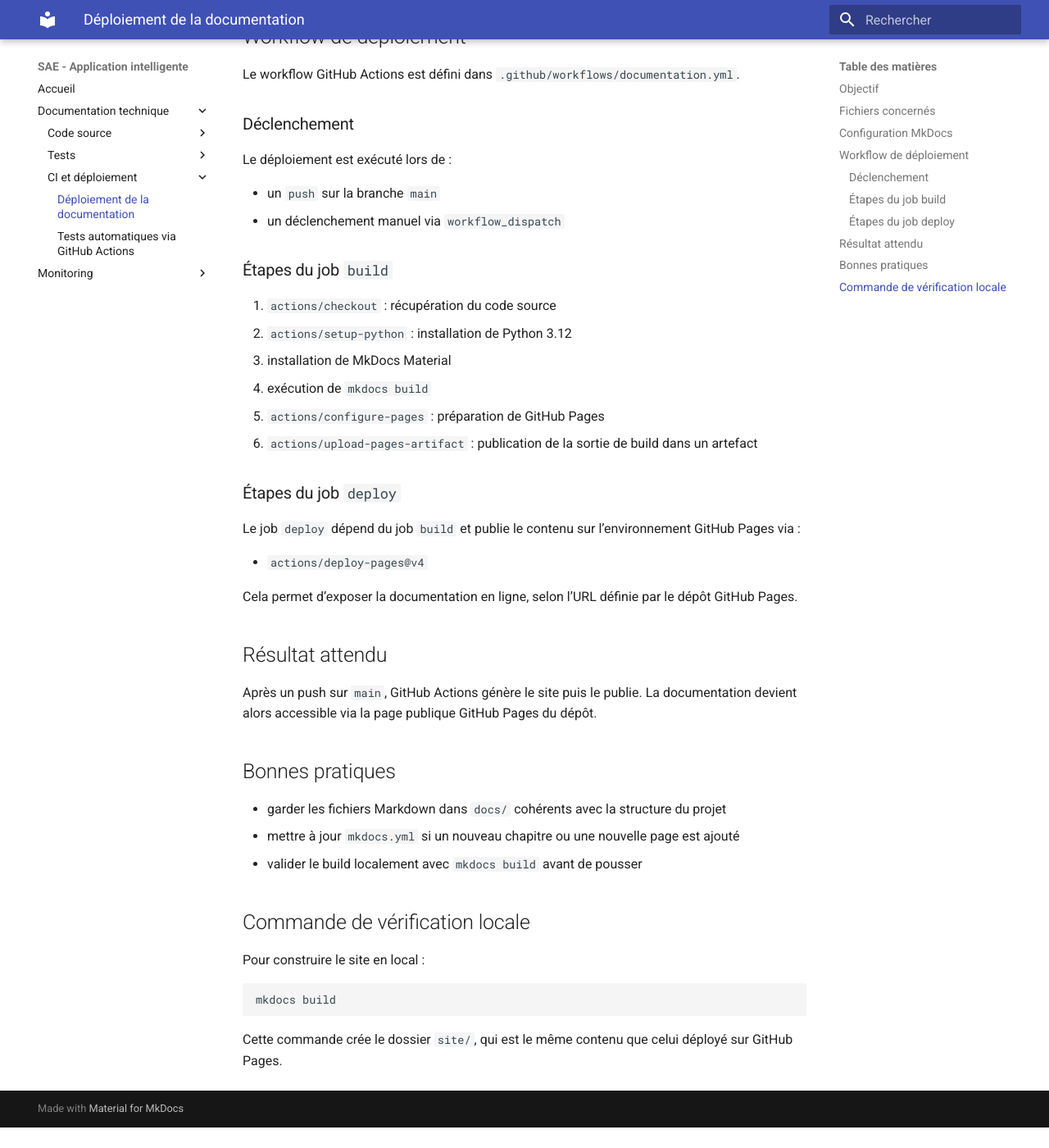
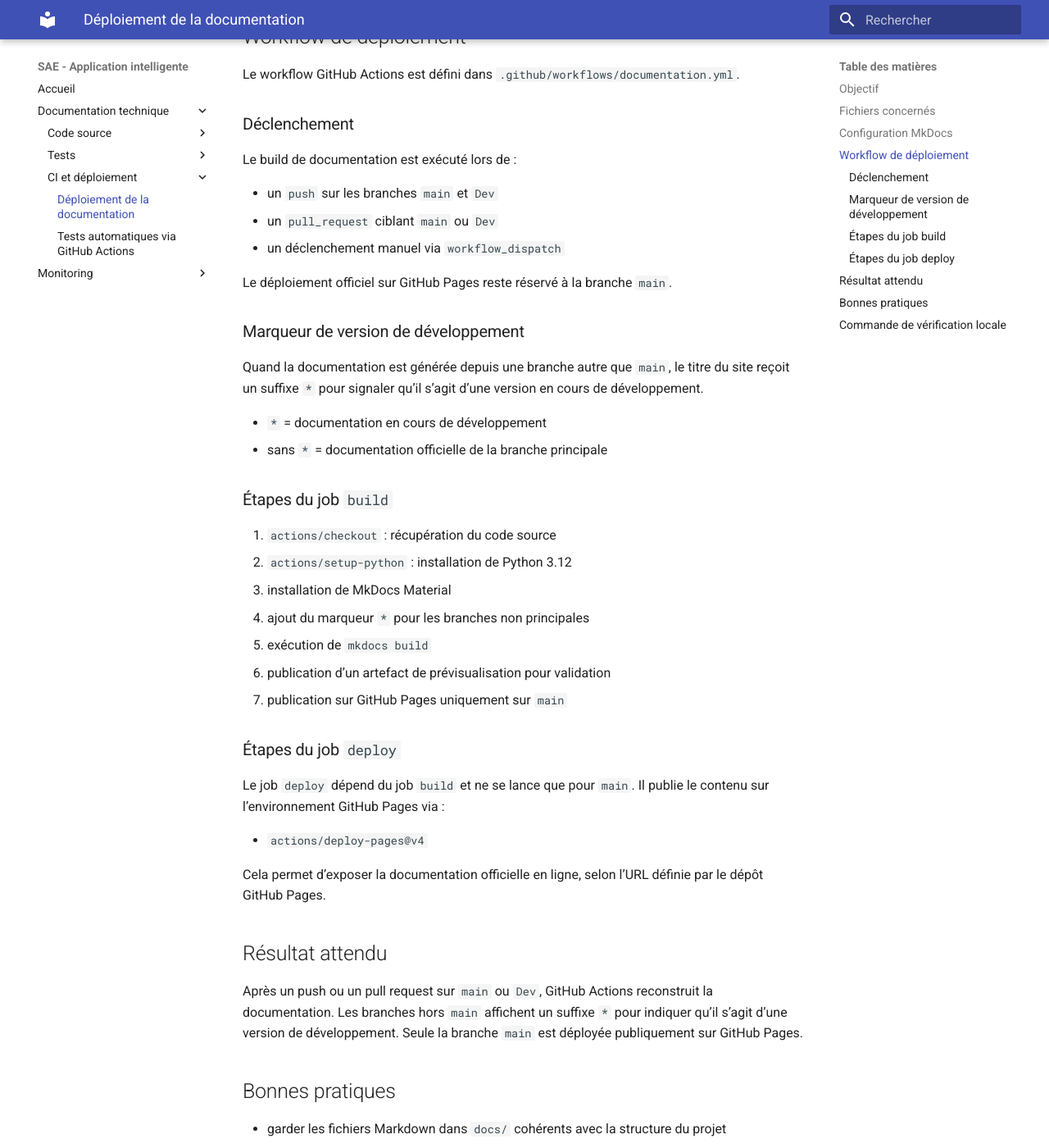
Before and after one commit to HembertD/SAE_sujet_8_application_intelligente, an MkDocs documentation site: the page built from docs/deploiement_documentation.md, in a window 1280 px wide and 1400 px high, scrolled down 896 px. Shown: the whole window at 82% size. Built offline with MkDocs 1.6.1 and Material for MkDocs 9.7.7, drawn with Linux system fonts in a browser that asks for light colours; before the commit the page ends 2271 px from its top, so only the background shows below that.

Commit message:
docs: déploiement de la documentation sur les pull requsts & merge -> Dev & main

```diff
--- a/docs/deploiement_documentation.md
+++ b/docs/deploiement_documentation.md
@@ -29,31 +29,42 @@ Le workflow GitHub Actions est défini dans `.github/workflows/documentation.yml
 
 ### Déclenchement
 
-Le déploiement est exécuté lors de :
+Le build de documentation est exécuté lors de :
 
-- un `push` sur la branche `main`
+- un `push` sur les branches `main` et `Dev`
+- un `pull_request` ciblant `main` ou `Dev`
 - un déclenchement manuel via `workflow_dispatch`
+
+Le déploiement officiel sur GitHub Pages reste réservé à la branche `main`.
+
+### Marqueur de version de développement
+
+Quand la documentation est générée depuis une branche autre que `main`, le titre du site reçoit un suffixe `*` pour signaler qu’il s’agit d’une version en cours de développement.
+
+- `*` = documentation en cours de développement
+- sans `*` = documentation officielle de la branche principale
 
 ### Étapes du job `build`
 
 1. `actions/checkout` : récupération du code source
 2. `actions/setup-python` : installation de Python 3.12
 3. installation de MkDocs Material
-4. exécution de `mkdocs build`
-5. `actions/configure-pages` : préparation de GitHub Pages
-6. `actions/upload-pages-artifact` : publication de la sortie de build dans un artefact
+4. ajout du marqueur `*` pour les branches non principales
+5. exécution de `mkdocs build`
+6. publication d’un artefact de prévisualisation pour validation
+7. publication sur GitHub Pages uniquement sur `main`
 
 ### Étapes du job `deploy`
 
-Le job `deploy` dépend du job `build` et publie le contenu sur l’environnement GitHub Pages via :
+Le job `deploy` dépend du job `build` et ne se lance que pour `main`. Il publie le contenu sur l’environnement GitHub Pages via :
 
 - `actions/deploy-pages@v4`
 
-Cela permet d’exposer la documentation en ligne, selon l’URL définie par le dépôt GitHub Pages.
+Cela permet d’exposer la documentation officielle en ligne, selon l’URL définie par le dépôt GitHub Pages.
 
 ## Résultat attendu
 
-Après un push sur `main`, GitHub Actions génère le site puis le publie. La documentation devient alors accessible via la page publique GitHub Pages du dépôt.
+Après un push ou un pull request sur `main` ou `Dev`, GitHub Actions reconstruit la documentation. Les branches hors `main` affichent un suffixe `*` pour indiquer qu’il s’agit d’une version de développement. Seule la branche `main` est déployée publiquement sur GitHub Pages.
 
 ## Bonnes pratiques
 
```
Also changed, not shown: docs/index.md (+1 -1 lines), 1 other file.
